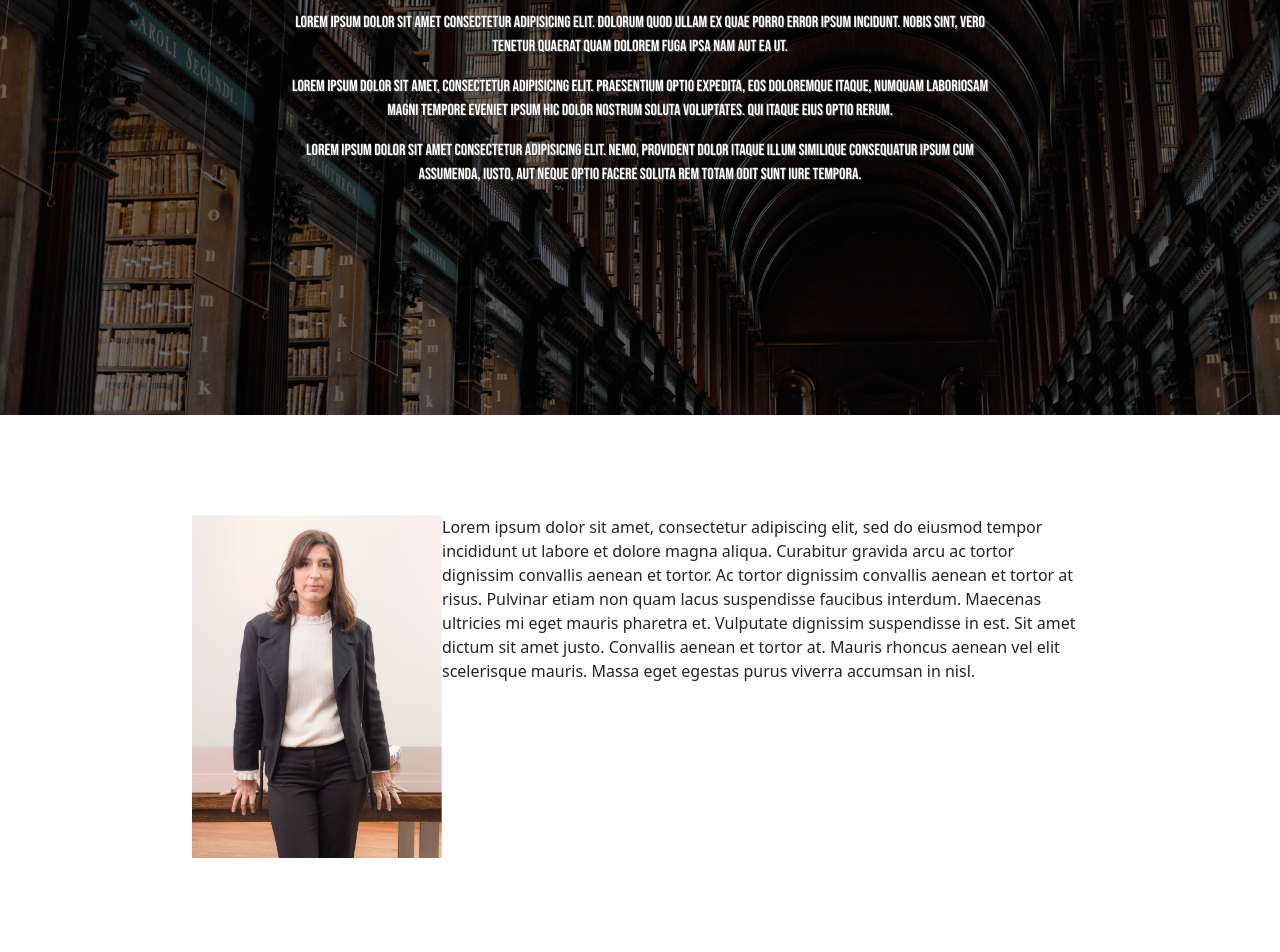
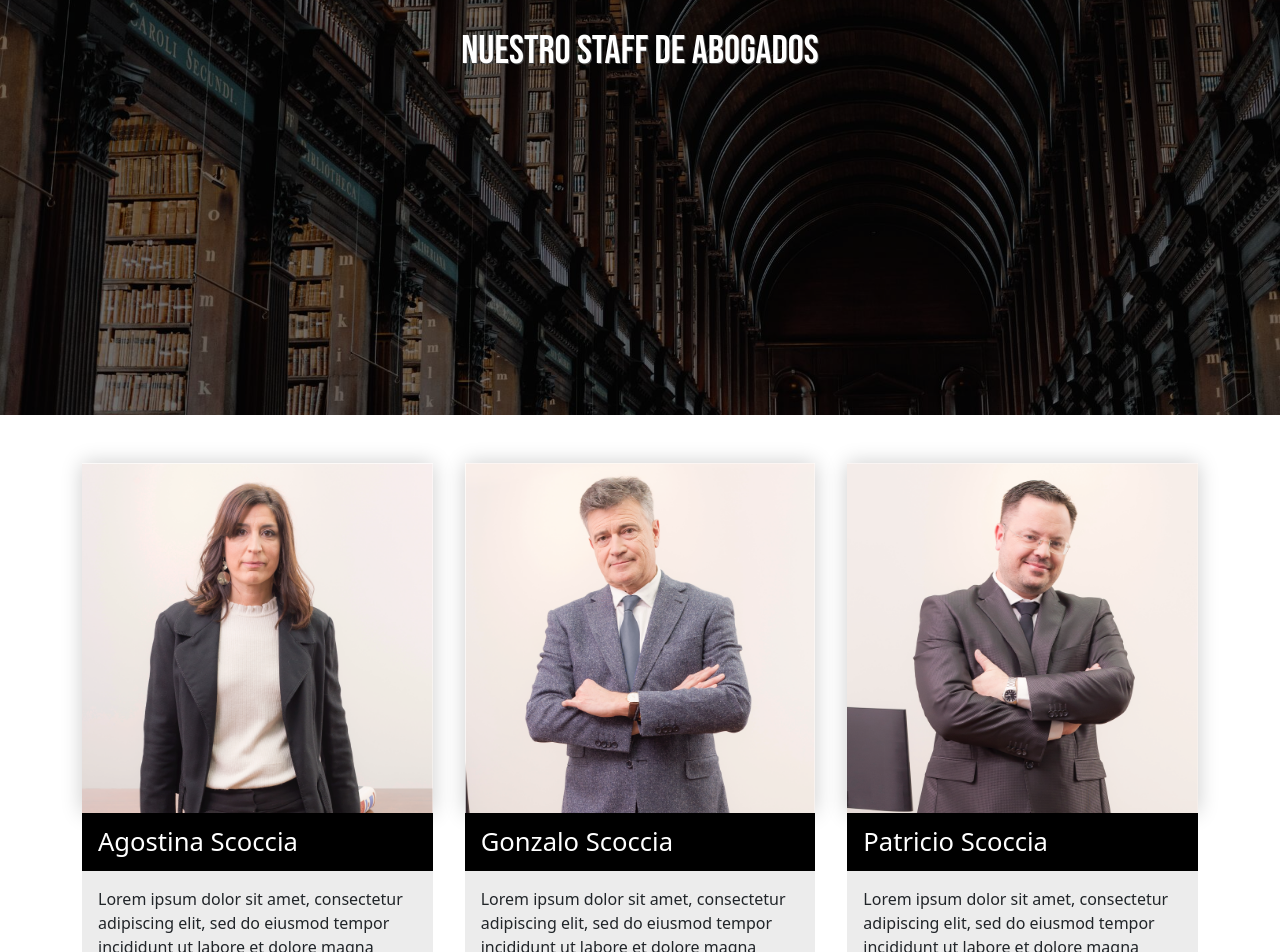
Before and after one commit to LeanBruno/PF-BRUNO, a plain HTML site: page pages/abogados.html in a window 1280 px wide. Shown: the part 400-1352 px from the top of the page. Drawn offline with nearby package versions, Linux system fonts and the light colour scheme.

Commit message:
agregue info en servicios y abogados

```diff
--- a/pages/abogados.html
+++ b/pages/abogados.html
@@ -11,6 +11,7 @@
 
 </head>
 
+<!--MENU PRINCIPAL-->
 <body class="fondo">
     <header>
         <nav class="navbar navbar-expand-lg navbar-dark w-100">
@@ -47,16 +48,13 @@
           <section class="imagenPortada imagenPrincipal4">
             <section class="intro-abogados">
             <h1>NUESTRO STAFF DE ABOGADOS</h1>
-            <p><b>Lorem ipsum dolor sit amet consectetur adipisicing elit. Dolorum quod ullam ex quae porro error ipsum incidunt. Nobis sint, vero tenetur quaerat quam dolorem fuga ipsa nam aut ea ut.</b></p>
-            <p>Lorem ipsum dolor sit amet, consectetur adipisicing elit. Praesentium optio expedita, eos doloremque itaque, numquam laboriosam magni tempore eveniet ipsum hic dolor nostrum soluta voluptates. Qui itaque eius optio rerum.</p>
-            <p>Lorem ipsum dolor sit amet consectetur adipisicing elit. Nemo, provident dolor itaque illum similique consequatur ipsum cum assumenda, iusto, aut neque optio facere soluta rem totam odit sunt iure tempora.</p>
-          </section>
           </section>
       </main>
 
-      <section class="sobre-abogados">
+      <section class="sobre-abogados container">
         <div class="flex-abogados">
           <img class="imagen-abogados" src="../img/mujer abogada.png" alt="primer abogada"/>
+          <h2 class="abogadoNombre">Agostina Scoccia</h2>
           <p class="aboutFirstText">
             Lorem ipsum dolor sit amet, consectetur adipiscing elit, sed do
             eiusmod tempor incididunt ut labore et dolore magna aliqua. Curabitur
@@ -68,10 +66,11 @@
             vel elit scelerisque mauris. Massa eget egestas purus viverra accumsan
             in nisl.
           </p>
-          </div>
+        </div>
 
         <div class="flex-abogados">
             <img class="imagen-abogados" src="../img/hombre abogado.png" alt="primer abogado"/>
+            <h2 class="abogadoNombre">Gonzalo Scoccia</h2>
             <p class="aboutFirstText">
               Lorem ipsum dolor sit amet, consectetur adipiscing elit, sed do
               eiusmod tempor incididunt ut labore et dolore magna aliqua. Curabitur
@@ -87,6 +86,7 @@
 
         <div class="flex-abogados">
             <img class="imagen-abogados" src="../img/hombre abogado 2.png" alt="segundo abogado"/>
+            <h2 class="abogadoNombre">Patricio Scoccia</h2>
             <p class="aboutFirstText">
               Lorem ipsum dolor sit amet, consectetur adipiscing elit, sed do
               eiusmod tempor incididunt ut labore et dolore magna aliqua. Curabitur
--- a/styles/style.css
+++ b/styles/style.css
@@ -274,9 +274,75 @@ header {
     text-shadow: none;
 }
 
+/**** ABOGADOS ****/
 
+.intro-abogados {
+    max-width: 80%;
+    margin:auto;
+    padding:2rem ;
+    text-align: center;
+    color: rgb(255, 255, 255);
+    font-family: 'Bebas Neue', cursive;
+    font-weight: 200;
+    font-size: 1.rem;
+    text-shadow: 1px 1px 0 #474747;
 
-/***** MEDIA 768 *****/
+}
+
+.sobre-abogados {
+    display: flex;
+    padding-block: 3rem;
+    gap: 2rem;
+}
+
+.flex-abogados {
+    display: flex;
+    padding-bottom: 100px;
+    flex-direction: column;
+}
+
+.imagen-abogados {
+    animation: firstAnimation 5s ease-in 0s 1 normal forwards;
+    width: 100%;
+    aspect-ratio: 1;
+    object-fit: cover;
+    object-position: top;
+    box-shadow: 0 0 20px rgba(0, 0, 0, 0.2);
+}
+
+.abogadoNombre {
+    font-size: 1.6rem;
+    background-color: black;
+    color: white;
+    padding: 1rem;
+    line-height: 1;
+    margin: 0;
+}
+
+.aboutFirstText {
+    padding: 1rem;
+    background-color:rgb(236, 236, 236);
+}
+
+/**** SERVICIOS ****/
+
+.main-servicios {
+    background-color: black;
+}
+
+.main-servicios h2 {
+    margin-bottom: 1rem;
+    font-size: 2.4rem;
+    color: white;
+}
+
+.cartaServicios {
+    background-color: rgb(54, 54, 54);
+    padding: 2rem;
+    color: white;
+}
+
+/**** MEDIA 768 ****/
 @media screen and (max-width: 768px) {
 
     .imagenPortada {
@@ -289,44 +355,7 @@ header {
 
 }
 
-/**** ABOGADOS ****/
-
-.intro-abogados {
-    max-width: 80%;
-    margin:auto;
-    padding-top:5rem ;
-    padding-bottom: 2rem;
-    padding-left: 2rem;
-    padding-right: 2rem;
-    text-align: center;
-    color: rgb(255, 255, 255);
-    font-family: 'Bebas Neue', cursive;
-    font-weight: 200;
-    font-size: 1.rem;
-    text-shadow: 1px 1px 0 #474747;
-
-}
-
-.sobre-abogados {
-    display: flex;
-    padding-top: 100px;
-    padding-left: 15%;
-    padding-right: 15%;
-    flex-direction: column;
-}
-
-.flex-abogados {
-    display: flex;
-    padding-bottom: 100px;
-}
-
-.imagen-abogados {
-    width: 250px;
-    animation: firstAnimation 5s ease-in 0s 1 normal forwards;
-}
-
-
-/***** MEDIA 500 *****/
+/***** MEDIA 500 ****/
 @media screen and (max-width: 500px) {
 
     .imagenPortada {
@@ -343,7 +372,7 @@ header {
     }
 }
 
-/***** MEDIA 375 *****/
+/**** MEDIA 375 ****/
 @media screen and (max-width: 375px) {
 
     .imagenPrincipal h2 {
```
Also changed, not shown: pages/contacto.html (+1 -0 lines), pages/nosotros.html (+2 -1 lines), pages/servicios.html (+26 -5 lines).
